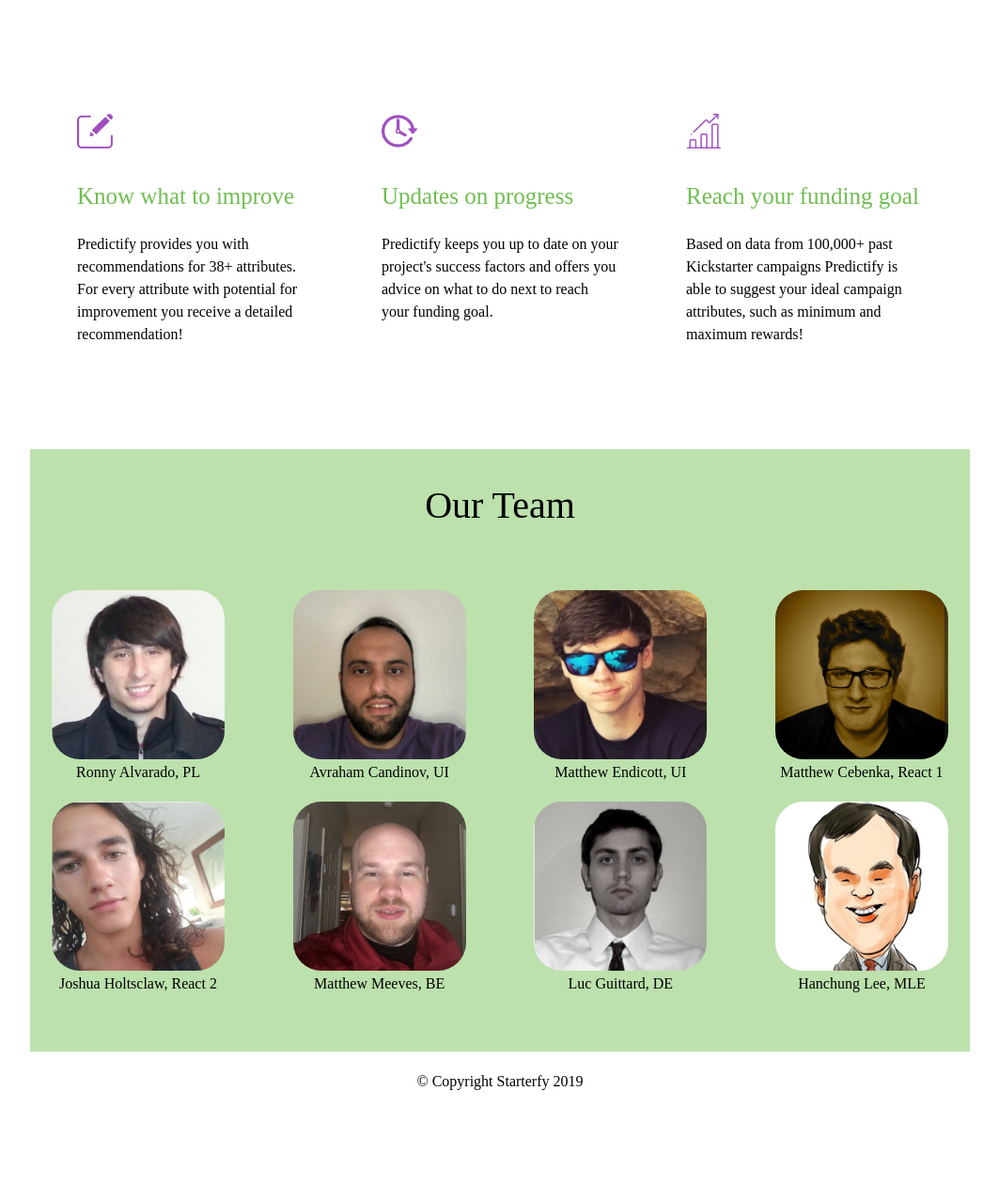
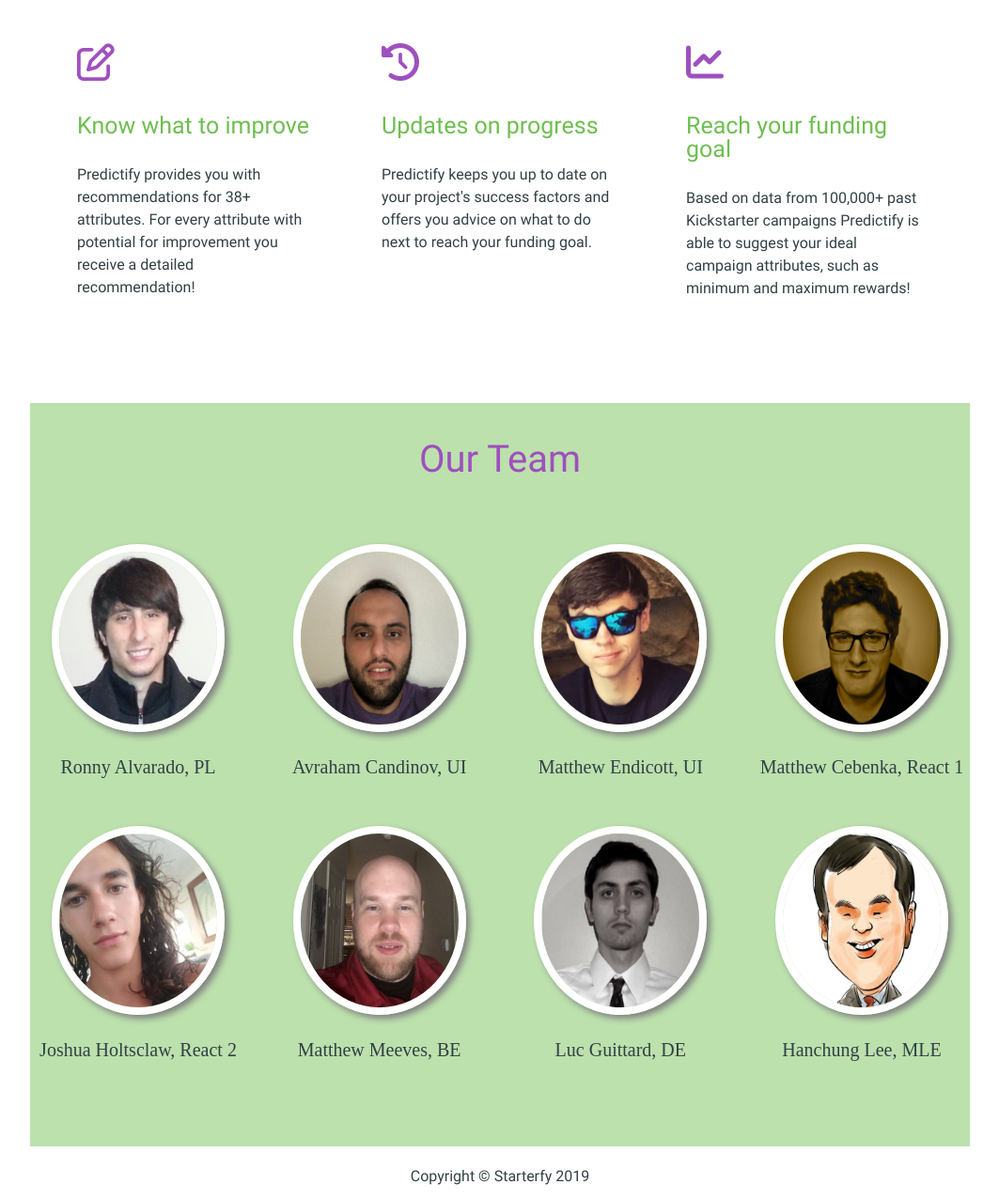
Before and after one commit to BW-Kickstarter-Success-Oct2019/UI, a plain HTML site: page index.html in a window 1280 px wide. Shown: the part 762-2039 px from the top of the page at 94% size, without its empty margins (108-1171 px from the left). Before the commit the page ends 1955 px from the top, so only its background shows below. Drawn offline with Linux system fonts and the light colour scheme; a web font is replaced by a local one.

Commit message:
font , about navbar all small changes

```diff
--- a/index.html
+++ b/index.html
@@ -12,10 +12,12 @@
   <title>Starterfy</title>
 
   <link href="css/index.css" rel="stylesheet">
+  <script src="https://kit.fontawesome.com/5d247f6581.js" crossorigin="anonymous"></script>
 
 
 
 </head>
+
 
 
 
@@ -49,19 +51,19 @@
 
     <section id="features" class="features">
       <div class="">
-        <img src="img/edit.png" alt="">
+        <i class="far fa-edit fa-4x"></i>
         <h4>Know what to improve</h4>
         <p>Predictify provides you with recommendations for 38+ attributes. For every attribute with potential for improvement you receive a detailed recommendation!</p>
 
       </div>
       <div class="">
-        <img src="img/passage-of-time.png" alt="">
+        <i class="fas fa-history fa-4x"></i>
         <h4>Updates on progress</h4>
         <p>Predictify keeps you up to date on your project's success factors and offers you advice on what to do next to reach your funding goal.</p>
 
       </div>
       <div class="">
-        <img src="img/bar-chart.png" alt="">
+        <i class="fas fa-chart-line fa-4x"></i>
         <h4>Reach your funding goal</h4>
         <p>Based on data from 100,000+ past Kickstarter campaigns Predictify is able to suggest your ideal campaign attributes, such as minimum and maximum rewards!</p>
 
@@ -71,56 +73,54 @@
 
 
     <section id="about-us" class="about">
-<h2>Our Team </h2>
+      <h2>Our Team </h2>
       <div class="">
-        <img src="img/ronny.png" alt="Ronny Alvarado">
+        <a href="https://github.com/RonnySAlvarado"><img src="img/ronny.png" alt="Ronny Alvarado"></a>
         <p>Ronny Alvarado, PL</p>
       </div>
       <div class="">
-        <img src="img/avraham.png" alt="Avraham Candinov">
+        <a href="https://github.com/avkan1087"><img src="img/avraham.png" alt="Avraham Candinov"></a>
         <p>Avraham Candinov, UI</p>
 
       </div>
       <div class="">
-        <img src="img/matthew-e.png" alt="Matthew Endicott">
+        <a href="https://github.com/PCDSandwichMan"><img src="img/matthew-e.png" alt="Matthew Endicott"></a>
         <p>Matthew Endicott, UI</p>
 
       </div>
       <div class="">
-        <img src="img/matthew-c.png" alt="Matthew Cebenka">
+        <a href="https://github.com/MatthewCebenka"><img src="img/matthew-c.png" alt="Matthew Cebenka"></a>
         <p>Matthew Cebenka, React 1</p>
 
       </div>
       <div class="">
-        <img src="img/joshua.png" alt="Joshua Holtsclaw">
+        <a href="https://github.com/Marshnme"><img src="img/joshua.png" alt="Joshua Holtsclaw"></a>
         <p>Joshua Holtsclaw, React 2</p>
 
 
       </div>
-      <div class="">
-        <img src="img/matthew-m.png" alt="Matthew Meeves">
+      <div class="https://github.com/MSquared88">
+        <a href=""><img src="img/matthew-m.png" alt="Matthew Meeves"></a>
         <p>Matthew Meeves, BE</p>
 
       </div>
       <div class="">
-        <img src="img/luc.png" alt="Luc Guittard">
+        <a href="https://github.com/lucguittard"><img src="img/luc.png" alt="Luc Guittard"></a>
         <p>Luc Guittard, DE</p>
 
       </div>
       <div class="">
-        <img src="img/han.png" alt="Hanchung Lee">
+        <a href="https://github.com/leehanchung"><img src="img/han.png" alt="Hanchung Lee"></a>
         <p>Hanchung Lee, MLE</p>
 
 
       </div>
 
     </section>
-    <section id="contact" class="contact">
 
-    </section>
   </div>
   <footer>
-<p>&copy Copyright Starterfy 2019</p>
+    <p>Copyright &copy Starterfy 2019</p>
   </footer>
 
 
--- a/less/global.less
+++ b/less/global.less
@@ -12,7 +12,7 @@ body {
 }
 
 h1, h2, h3, h4, h5 {
-
+font-family: 'Roboto', sans-serif;
 }
 
 h1 {
@@ -31,9 +31,15 @@ h4 {
 }
 
 p {
+  font-family: 'Roboto', sans-serif;
+  color: @font-color;
   line-height: 1.5;
   font-size: 1.6rem;
   padding-bottom: 10px;
+}
+a{
+  font-family: 'Roboto', sans-serif;
+
 }
 
 img {
--- a/less/home-page.less
+++ b/less/home-page.less
@@ -4,18 +4,24 @@
   text-align: center;
   padding: 30% 0;
 
+
+
   h1 {
 
-    color: #9f50be;
+    color: @element;
     position: relative;
     z-index: 2;
+    @media @mobile{
+    padding-top: 10%;
+  }
   }
 
   p {
-    color: @font-color;
+
     font-size: 2rem;
     position: relative;
     z-index: 2;
+
   }
 
   img {
@@ -25,10 +31,15 @@
     width: 100%;
     height: auto;
     opacity: 0.2;
+    padding-top: 7rem;
+    @media @mobile{
+     padding-top: 11rem;
+    }
+
   }
 }
 
-.features {
+.features{
   display: flex;
   justify-content: space-between;
   text-align: left;
@@ -47,7 +58,8 @@
 
     }
   }
-  img{
+  i{
+    color: @element;
     width: 15%;
     margin: 7% auto ;
     @media @mobile {
@@ -55,7 +67,7 @@
     }
   }
   h4{
-    color: #6fbe50;
+    color: @text;
     font-size: 2.5rem;
     margin: 7% auto;
 
@@ -70,9 +82,12 @@
   display: flex;
   flex-wrap: wrap;
   justify-content: space-between;
-  background-color: @main-bg;
+  background-color: @bg;
   text-align: center;
   padding: 4rem 0 ;
+  h2{
+    color: @element;
+  }
 
   h2{
     font-size: 4rem;
@@ -84,13 +99,27 @@
 
   div {
     width: 23%;
+    margin-bottom:5rem;
+
+    p{
+      font-family: 'Indie Flower';
+      font-size: 2rem;
+    }
     @media @mobile{
       width: 50%;
+
     }
     img{
-      border-radius: 30px;
+      border: 8px solid white;
+      border-radius: 100%;
       width: 80%;
       height: 80%;
+      margin-bottom:2rem;
+      box-shadow: 4px 4px 7px gray;
+
+      &:hover{
+        opacity: 0.6;
+      }
 
     }
   }
--- a/less/navigation.less
+++ b/less/navigation.less
@@ -1,17 +1,22 @@
 nav {
   display: flex;
   width: 100%;
-  max-width: 1000px;
-  margin: 0 auto;
+
   justify-content: space-between;
   padding: 1.5rem 2rem;
+  overflow: hidden;
+  background-color: #333;
+  position: fixed;
+  z-index: 999;
+  margin: 0 auto;
+
 
   @media @mobile{
     flex-direction: column;
   }
 
   h2{
-    color: #9f50be;
+    color: @element;
     @media @mobile{
       text-align: center;
     }
@@ -31,14 +36,14 @@ nav {
 
     a {
       text-decoration: none;
-      color: #6fbe50 ;
+      color: @text ;
       font-size: 1.6rem;
-      border-radius: 15px;
+
       padding: 5px;
 
       &:hover{
-        background-color:#6fbe50;
         color: white;
+        border-bottom: 3px solid @element;
 
 
 
--- a/less/variables.less
+++ b/less/variables.less
@@ -1,7 +1,11 @@
+@import url('https://fonts.googleapis.com/css?family=Indie+Flower|Roboto&display=swap');
+
+
 @font-color: #324045;
-@button-bg:#9f50be ;
-@hover-txt:#6fbe50 ;
-@main-bg:#bce1ad;
+@element:#9f50be ;
+@text:#6fbe50 ;
+@bg:#bce1ad;
+
 
 
 @mobile: ~"(max-width: 600px)";
```
Also changed, not shown: css/index.css.
